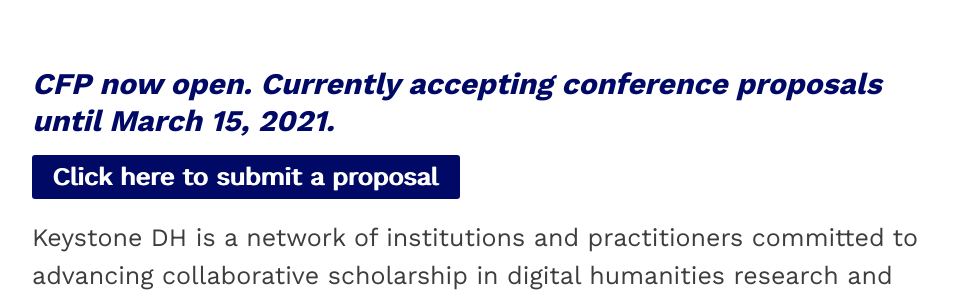
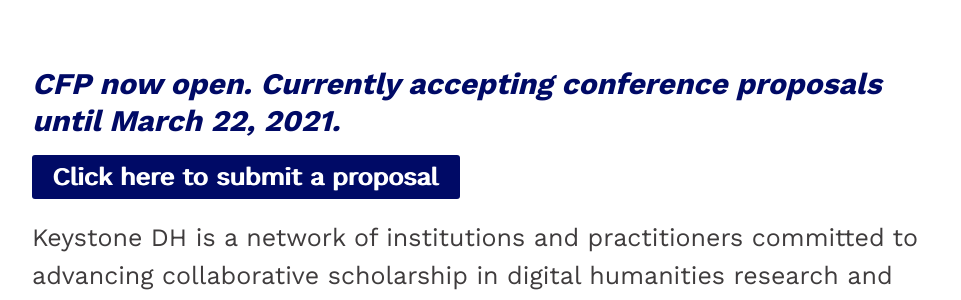
Before and after one commit to KeystoneDH/2021, a Jekyll site: the page built from _pages/cfp.md, in a window 1280 px wide. Shown: the part 205-505 px from the top of the page, without its empty margins (158-1119 px from the left). Built offline with Jekyll 4.4.1, drawn with Linux system fonts in a browser that asks for light colours; nearby versions of some CDN libraries.

Commit message:
Update cfp.md

```diff
--- a/_pages/cfp.md
+++ b/_pages/cfp.md
@@ -6,7 +6,7 @@ tags: page
 permalink: /cfp
 ---
 
-## ***CFP now open. Currently accepting conference proposals until March 15, 2021.***
+## ***CFP now open. Currently accepting conference proposals until March 22, 2021.***
 
 <button role="button" class="button-dark-blue" aria-label="open submit proposal form">
     <a href="https://docs.google.com/forms/d/e/1FAIpQLSdH3ffORyI2n3INxtBAD_rjBHV4boWinkvhJ_jLNduRYzJhpA/viewform">Click here to submit a proposal</a>
```
